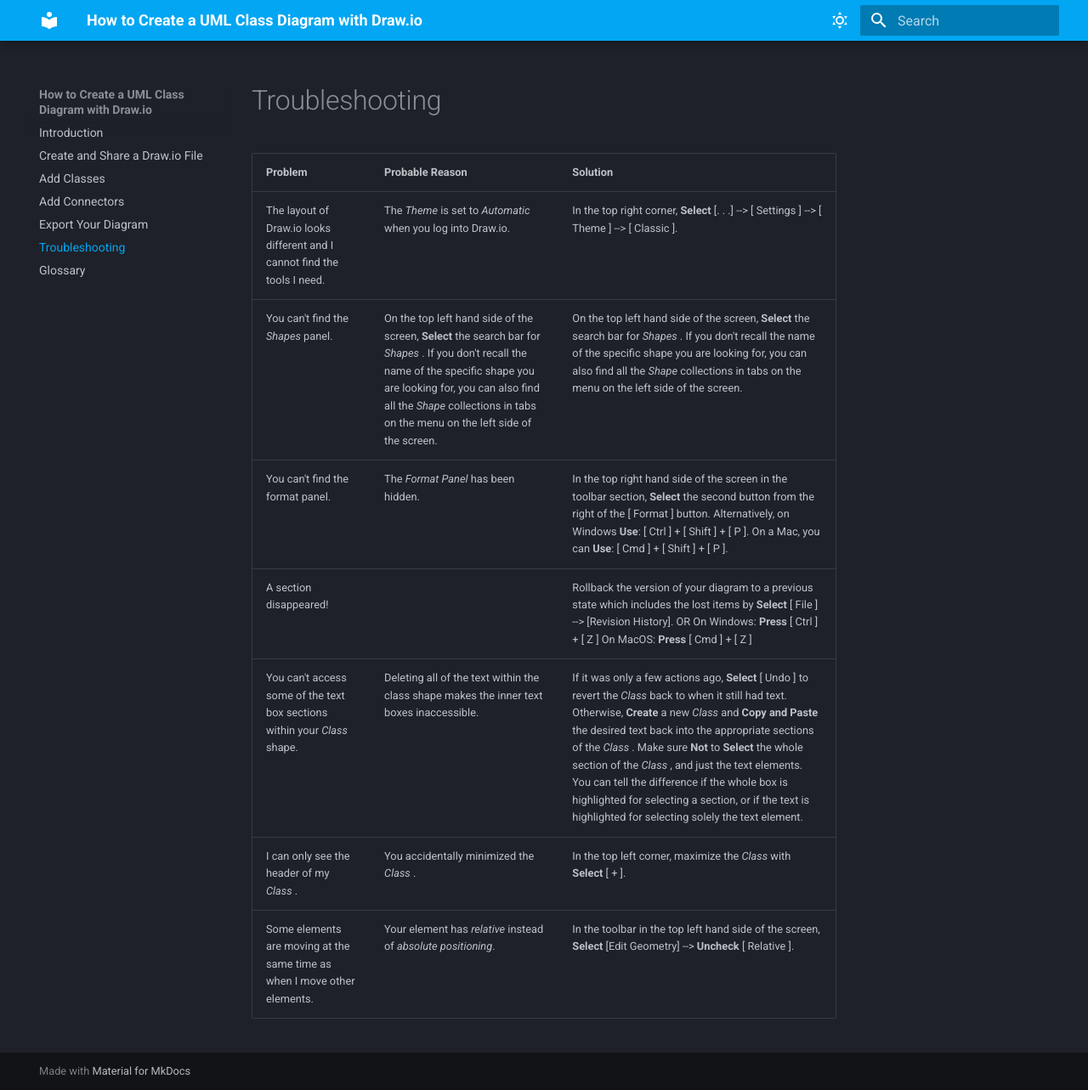
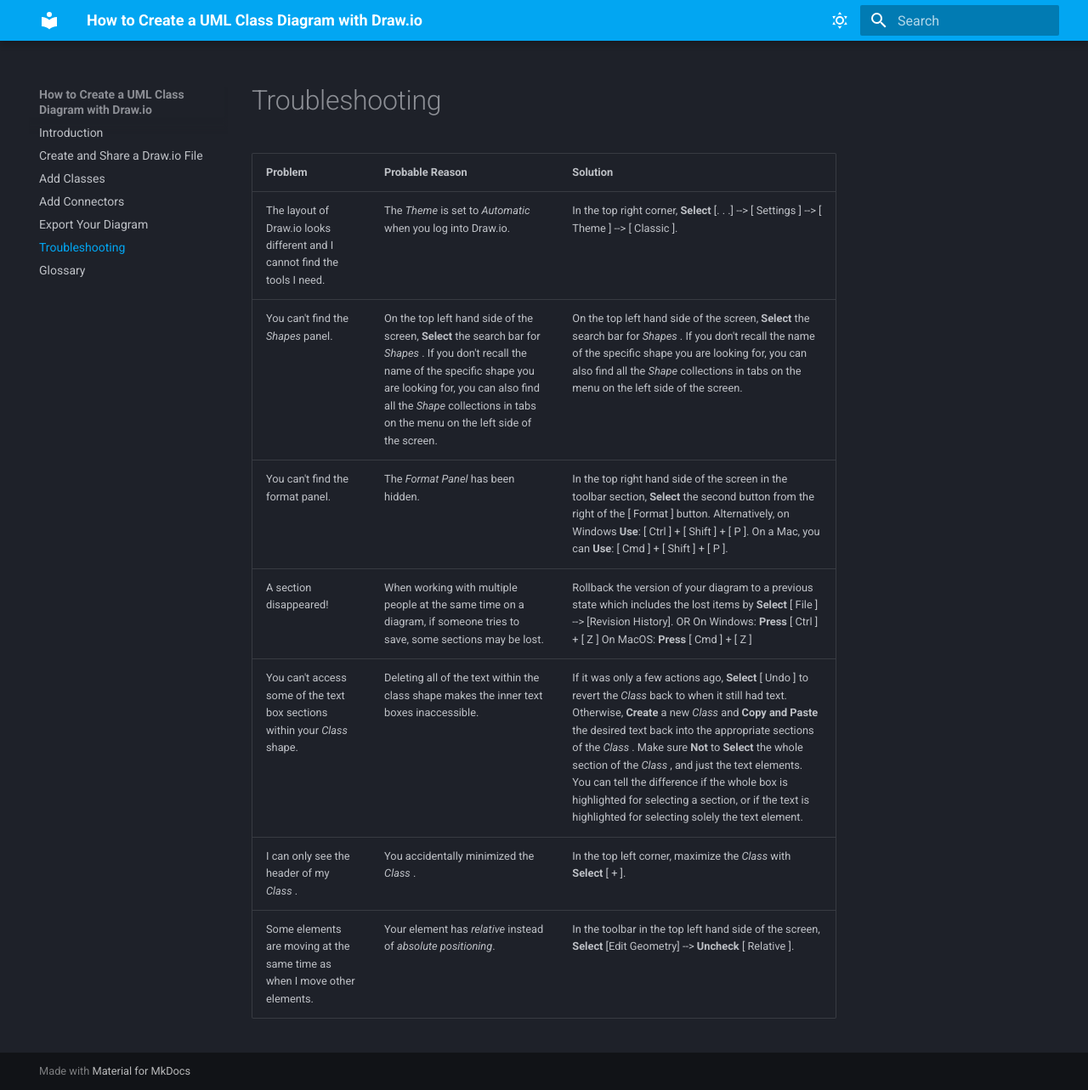
Before and after one commit to kai-st/comm2216-docs-project, an MkDocs documentation site: the page built from docs/troubleshooting.md, in a window 1280 px wide and 1283 px high. Shown: the whole window at 85% size. Built offline with MkDocs 1.6.1 and Material for MkDocs 9.7.7, drawn with Linux system fonts in a browser that asks for light colours.

Commit message:
Add missing section in troubleshooting

```diff
--- a/docs/troubleshooting.md
+++ b/docs/troubleshooting.md
@@ -3,7 +3,7 @@
 | The layout of Draw.io looks different and I cannot find the tools I need.   	| The  _Theme_  is set to _Automatic_ when you log into Draw.io.                                                                                                                                                                                                        	| In the top right corner,  **Select**  [. . .] --> [ Settings ] --> [ Theme ] --> [ Classic ].                                                                                                                                                                                                                                                                                                                                                                                                                  	|
 | You can't find the   _Shapes_   panel.                                      	| On the top left hand side of the screen,  **Select**  the search bar for   _Shapes_  .  If you don't recall the name of the specific shape you are looking for, you can also find all the   _Shape_   collections in tabs on the menu on the left side of the screen. 	| On the top left hand side of the screen, **Select** the search bar for  _Shapes_ .  If you don't recall the name of the specific shape you are looking for, you can also find all the  _Shape_  collections in tabs on the menu on the left side of the screen.                                                                                                                                                                                                                                                	|
 | You can't find the format panel.                                            	| The _Format Panel_ has been hidden.                                                                                                                                                                                                                                   	| In the top right hand side of the screen in the toolbar section, **Select** the second button from the right of the [ Format ] button.    Alternatively, on Windows **Use**:  [ Ctrl ] + [ Shift ] + [ P ].   On a Mac, you can **Use**:  [ Cmd ] + [ Shift ] + [ P ].                                                                                                                                                                                                                                         	|
-| A section disappeared!                                                      	|                                                                                                                                                                                                                                                                       	| Rollback the version of your diagram to a previous state which includes the lost items by **Select**  [ File ] --> [Revision History]. OR On Windows: **Press**  [ Ctrl ] + [ Z ] On MacOS: **Press**  [ Cmd ] + [ Z ]                                                                                                                                                                                                                                                                                         	|
+| A section disappeared!                                                      	| When working with multiple people at the same time on a diagram, if someone tries to save, some sections may be lost.                                                                                                                                                 	| Rollback the version of your diagram to a previous state which includes the lost items by **Select**  [ File ] --> [Revision History]. OR On Windows: **Press**  [ Ctrl ] + [ Z ] On MacOS: **Press**  [ Cmd ] + [ Z ]                                                                                                                                                                                                                                                                                         	|
 | You can't access some of the text box sections within your  _Class_  shape. 	| Deleting all of the text within the class shape makes the inner text boxes inaccessible.                                                                                                                                                                              	| If it was only a few actions ago,  **Select**  [ Undo ] to revert the  _Class_  back to when it still had text.   Otherwise, **Create** a new  _Class_  and **Copy and Paste** the desired text back into the appropriate sections of the  _Class_ . Make sure **Not** to **Select** the whole section of the  _Class_ , and just the text elements. You can tell the difference if the whole box is highlighted for selecting a section, or if the text is highlighted for selecting solely the text element. 	|
 | I can only see the header of my  _Class_ .                                  	| You accidentally minimized the  _Class_ .                                                                                                                                                                                                                             	| In the top left corner, maximize the _Class_ with **Select** [ + ].                                                                                                                                                                                                                                                                                                                                                                                                                                            	|
 | Some elements are moving at the same time as when I move other elements.    	| Your element has _relative_ instead of _absolute positioning_.                                                                                                                                                                                                        	| In the toolbar in the top left hand side of the screen,  **Select**  [Edit Geometry] -->  **Uncheck**  [ Relative ].                                                                                                                                                                                                                                                                                                                                                                                           	|
```
